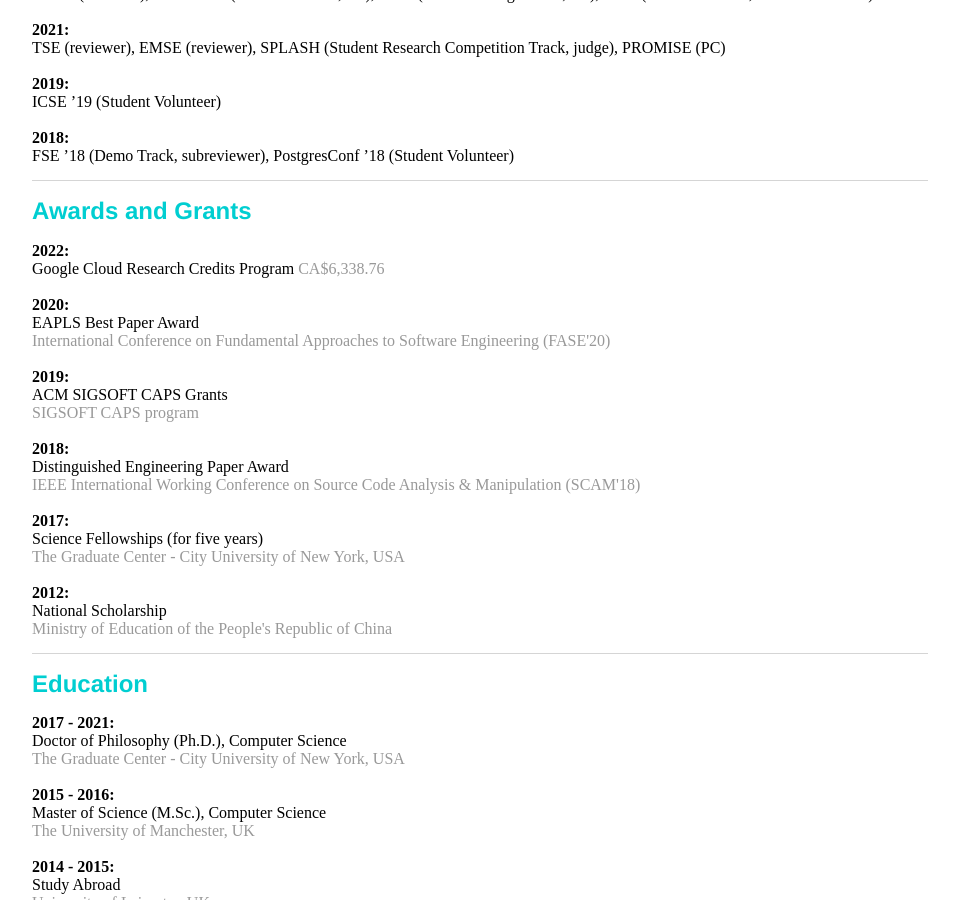
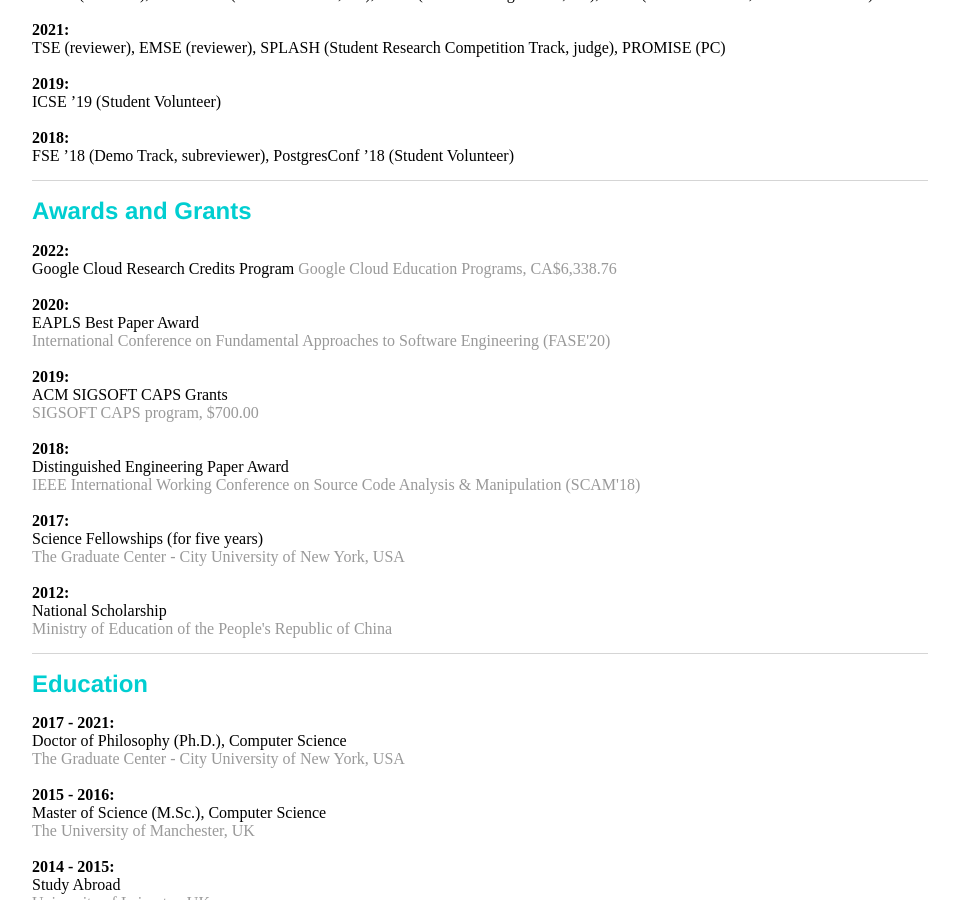
Before and after one commit to yiming-tang-cs/yiming-tang-cs.github.io, a Jekyll site: the page built from index.html, in a window 1280 px wide and 900 px high, scrolled down 1517 px. Shown: the whole window, without its empty margins (160-1119 px from the left). Built offline with Jekyll 4.4.1, drawn with Linux system fonts in a browser that asks for light colours.

Commit message:
fix grants

```diff
--- a/index.html
+++ b/index.html
@@ -84,7 +84,7 @@
     <h1>Awards and Grants</h1>
     <b>2022: </b><br/>
     Google Cloud Research Credits Program
-    <gw>CA$6,338.76</gw>
+    <gw>Google Cloud Education Programs, CA$6,338.76</gw>
     <br/>
     <br/>
     <b>2020: </b><br/>
@@ -94,7 +94,7 @@
     <br/>
     <b>2019: </b><br/>
     ACM SIGSOFT CAPS Grants<br/>
-    <gw>SIGSOFT CAPS program</gw>
+    <gw>SIGSOFT CAPS program, $700.00</gw>
     <br/>
     <br/>
     <b>2018: </b><br/>
```
